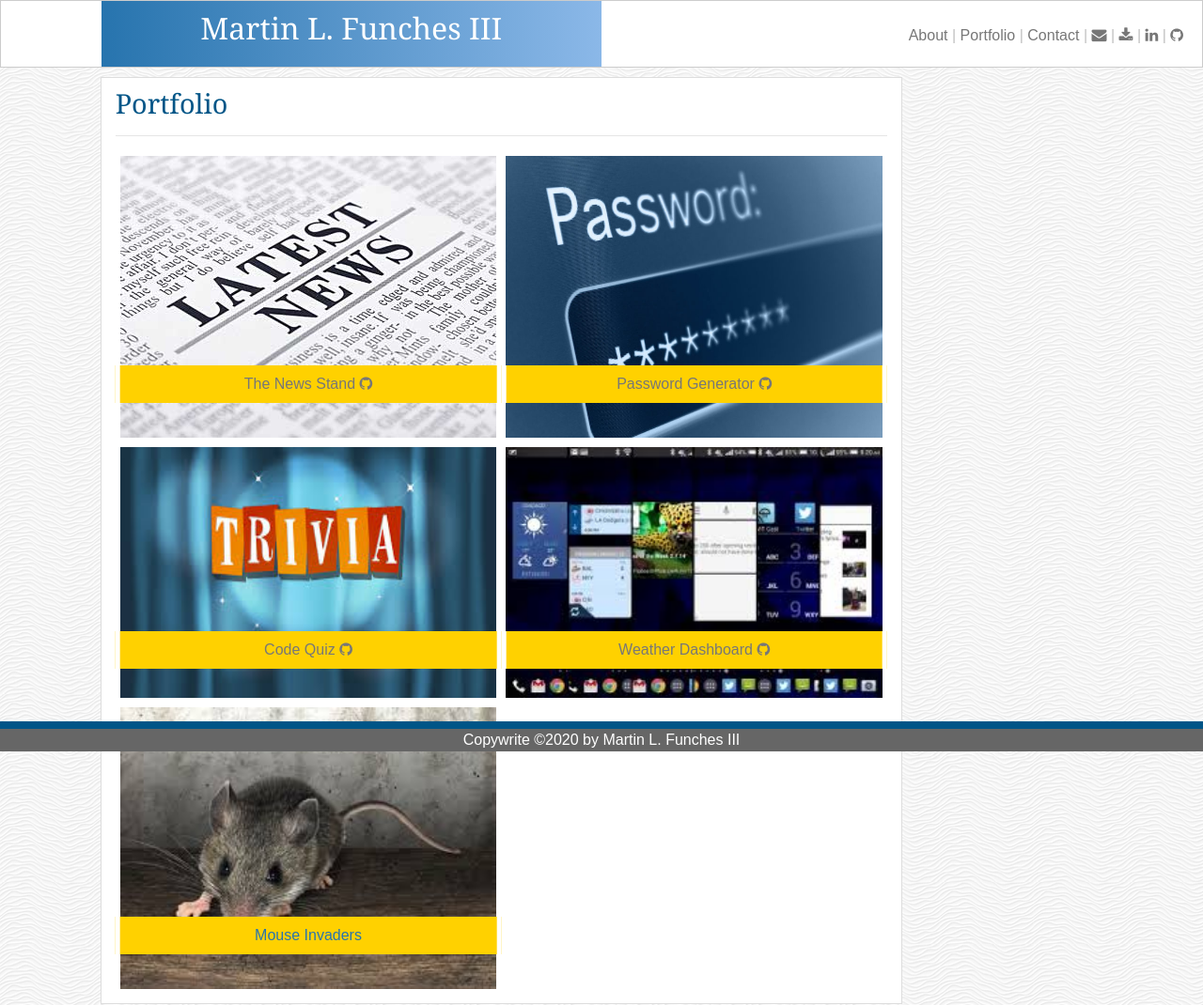
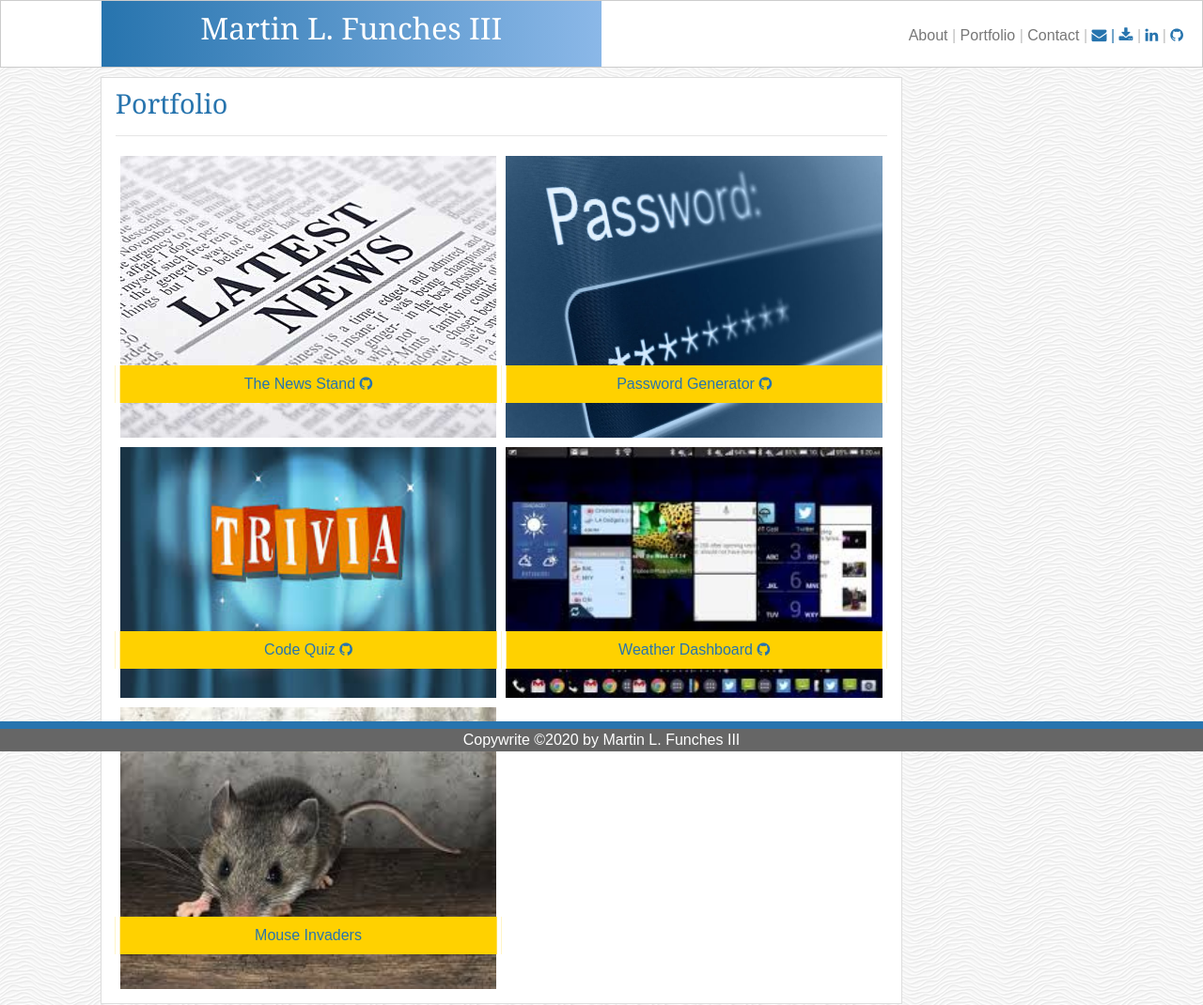
Before and after one commit to mlfiii/MyPortfolio, a plain HTML site: page portfolio.html in a window 1280 px wide. Shown: the top 1070 px of the page at 94% size. Drawn offline with nearby package versions, Linux system fonts and the light colour scheme.

Commit message:
Updated text colors.

```diff
--- a/assets/css/style.css
+++ b/assets/css/style.css
@@ -67,7 +67,7 @@ and ensure that the padding is taken away. */
   /*Footer background color: #666666*/
   background-color: #666666;
   text-align: center;
-  border-top: 8px solid  #005587;
+  border-top: 8px solid  #2774AE;
   /*The entire content and the main section content area is 960px wide.*/
   width: 100%;
   /* padding-top: 35px; */
@@ -129,7 +129,8 @@ h1 {
 
 h2,
 .text-blue {
-  color: #005587;
+  color: #2774AE;
+
   /* background: linear-gradient(to right, #005587 0%, #8BB8E8 100%) */
   /*Reduce the font size to be smaller than h1.*/
   font-size: 1.8rem;
@@ -296,3 +297,8 @@ input {
 
   color: #2774AE;
 }
+
+h5{
+
+  color:#2774AE;
+}
--- a/portfolio.html
+++ b/portfolio.html
@@ -37,14 +37,14 @@
           <a href="portfolio.html"> Portfolio </a>
           <span class="text-silver">|</span>
           <a href="contact.html"> Contact </a><span class="text-silver">|</span> <a
-            href="mailto:martin@funches.org?Subject=Resume" class="email"><i class="fa fa-envelope"></i></a> <span
-            class="text-silver">|</span>
+            href="mailto:martin@funches.org?Subject=Resume" class="email"><i class="fa fa-envelope"
+              style="color:#2774AE;"></i></a> <span class="text-silver" style="color:#2774AE;">|</span>
           <a href="https://mlfiii.github.io/MyPortfolio/assets/downloads/MLFResume.pdf" target="_blank"><i
-              class="fa fa-download"></i>
+              class="fa fa-download" style="color:#2774AE;"></i>
           </a><a href="https://www.linkedin.com/in/mlfiii/" target="_blank"> <span class="text-silver">|</span> <i
-              class="fa fa-linkedin"></i>
+              class="fa fa-linkedin" style="color:#2774AE;"></i>
             <span class="text-silver">|</span> </a><a href="https://github.com/mlfiii" target="_blank"><i
-              class="fa fa-github"></i></a>
+              class="fa fa-github" style="color:#2774AE;"></i></a>
         </p>
         <!-- </div> -->
         <!-- </div> -->
@@ -59,41 +59,44 @@
         <div class="row">
           <div class="col-md-6">
             <img class="portfolio-picture-1 img-portfolio " src="assets/images/Latest-News.jpeg" alt="" />
-            <div id="portfolio-picture-label1" class="centered text-ucla-blue"><a
+            <div id="portfolio-picture-label1" class="centered text-ucla-blue"><a class="text-ucla-blue"
                 href="https://mlfiii.github.io/Week7Project1/" target="_blank">The News Stand</a><a
-                href="https://github.com/mlfiii/Week7Project1"> <i class="fa fa-github"></i></a></div>
+                href="https://github.com/mlfiii/Week7Project1"> <i class="fa fa-github" style="color:#2774AE;"></i></a>
+            </div>
           </div>
 
           <div class="col-md-6">
             <img class="portfolio-picture-1 img-portfolio" src="assets/images/AdobeStock_50144597-796x529.jpeg"
               alt="" />
-            <div id="portfolio-picture-label1" class="centered text-ucla-blue"><a
+            <div id="portfolio-picture-label1" class="centered text-ucla-blue"><a class="text-ucla-blue"
                 href="https://mlfiii.github.io/password-generator/" target="_blank">Password Generator</a><a
-                href="https://github.com/mlfiii/password-generator"> <i class="fa fa-github"></i></a></div>
+                href="https://github.com/mlfiii/password-generator"> <i class="fa fa-github"
+                  style="color:#2774AE;"></i></a></div>
 
           </div>
         </div>
         <div class="row">
           <div class="col-md-6">
             <img class="portfolio-picture-1 img-portfolio" src="assets/images/Trivia.jpeg" alt="" />
-            <div id="portfolio-picture-label1" class="centered text-ucla-blue"><a
+            <div id="portfolio-picture-label1" class="centered text-ucla-blue"><a class="text-ucla-blue"
                 href="https://mlfiii.github.io/CodeQuiz/" target="_blank">Code Quiz</a> <a
-                href="https://github.com/mlfiii/CodeQuiz"> <i class="fa fa-github"></i></a></div>
+                href="https://github.com/mlfiii/CodeQuiz"> <i class="fa fa-github" style="color:#2774AE;"></i></a></div>
 
           </div>
           <div class="col-md-6">
             <img class="portfolio-picture-1 img-portfolio" src="assets/images/RutgarsWidgets.jpeg" alt="" />
-            <div id="portfolio-picture-label1" class="centered text-ucla-blue"><a
+            <div id="portfolio-picture-label1" class="centered text-white"><a class="text-ucla-blue"
                 href="https://mlfiii.github.io/WeatherDashboard/" target="_blank">
-                Weather Dashboard</a><a href="https://github.com/mlfiii/WeatherDashboard"> <i
-                  class="fa fa-github"></i></a>
+                Weather Dashboard</a><a href="https://github.com/mlfiii/WeatherDashboard"> <i class="fa fa-github"
+                  style="color:#2774AE;"></i></a>
             </div>
 
           </div>
         </div>
 
         <div class="row">
-          <div class="col-md-6"><a href="https://scratch.mit.edu/projects/345699766" target="_blank">
+          <div class="col-md-6"><a class="text-ucla-blue" href="https://scratch.mit.edu/projects/345699766"
+              target="_blank">
               <img class="portfolio-picture-1 img-portfolio" src="assets/images/mouse.jpeg" alt="" />
               <div id="portfolio-picture-label1" class="centered text-ucla-blue">
                 Mouse Invaders
```
Also changed, not shown: contact.html (+13 -9 lines), index.html (+6 -5 lines).
